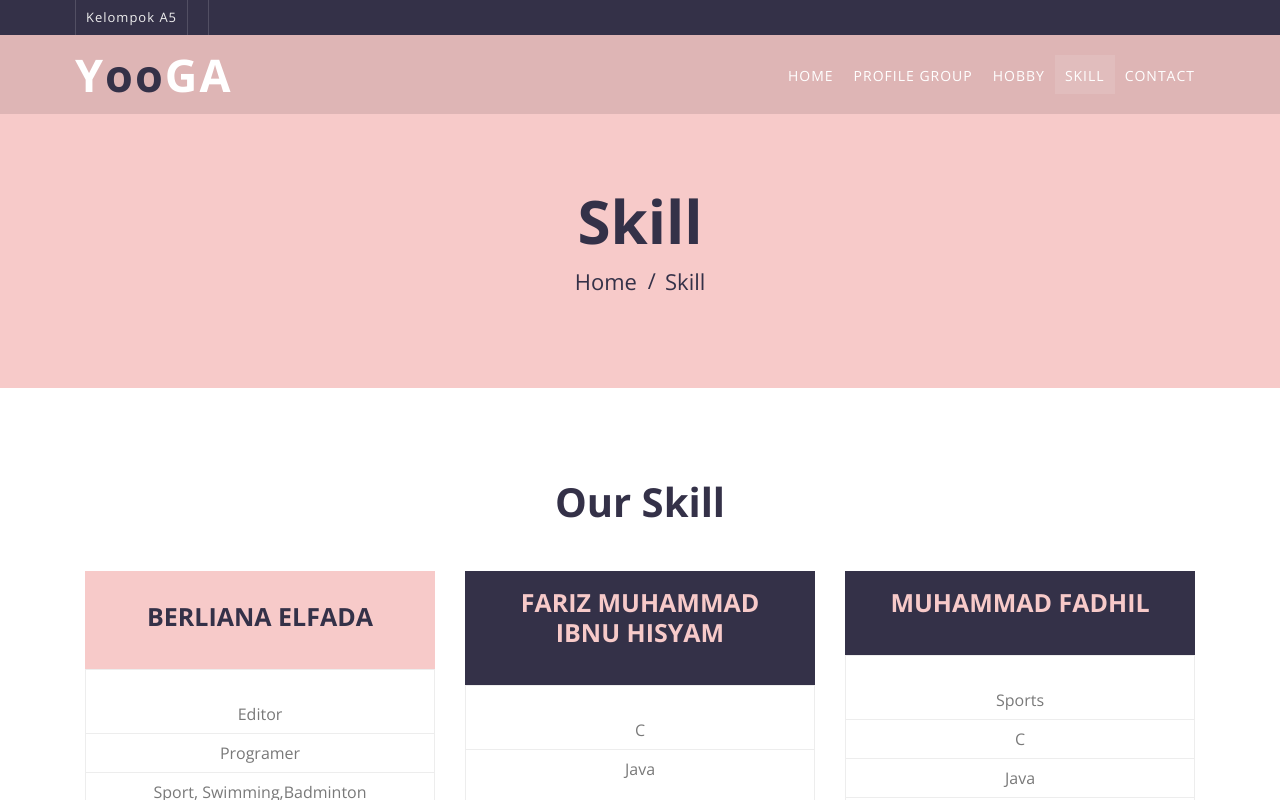
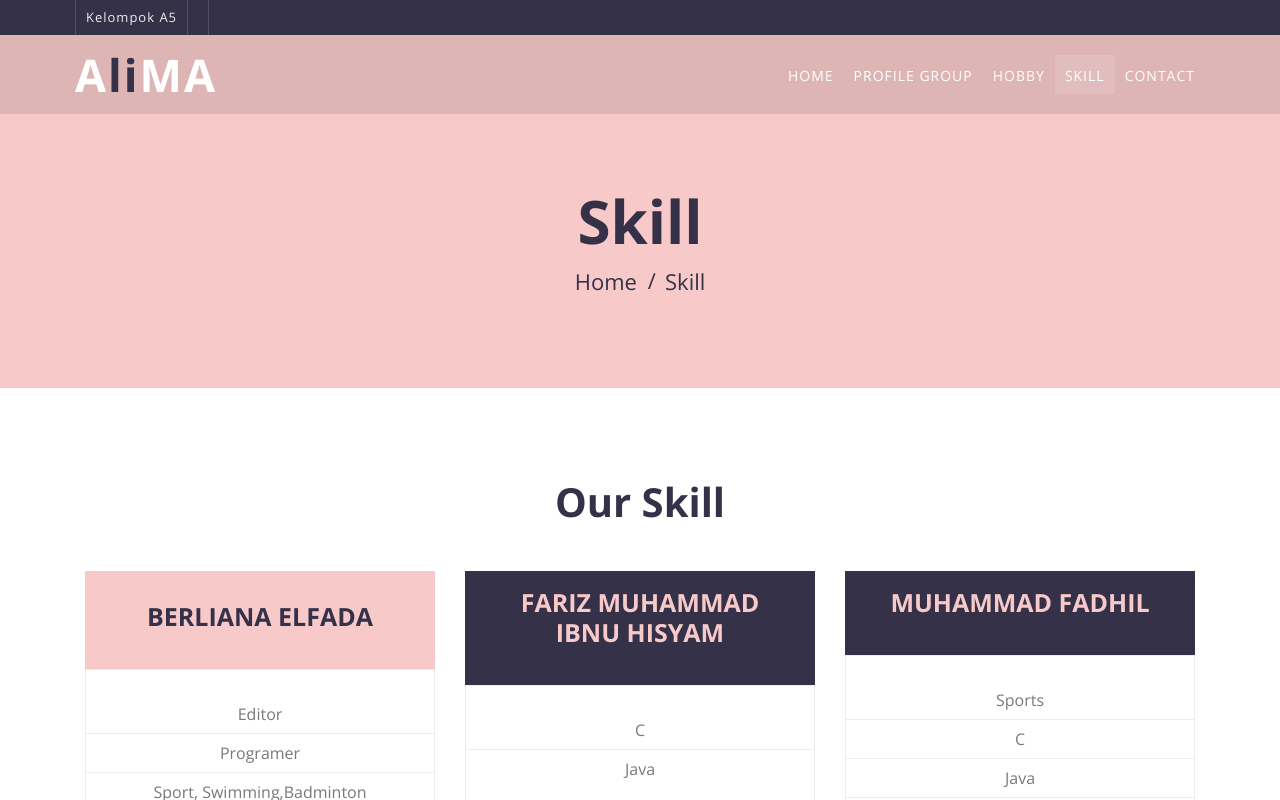
Before and after one commit to salmaep/webA5.github.io, a plain HTML site: page price.html in a window 1280 px wide. Shown: the top 800 px of the page. Drawn offline with nearby package versions, Linux system fonts and the light colour scheme.

Commit message:
update navbar

```diff
--- a/price.html
+++ b/price.html
@@ -53,7 +53,7 @@
         <!-- Nav Bar Start -->
         <div class="navbar navbar-expand-lg bg-dark navbar-dark">
             <div class="container-fluid">
-                <a href="index.html" class="navbar-brand">Y<span>oo</span>ga</a>
+                <a href="index.html" class="navbar-brand">A<span>li</span>ma</a>
                 <button type="button" class="navbar-toggler" data-toggle="collapse" data-target="#navbarCollapse">
                     <span class="navbar-toggler-icon"></span>
                 </button>
```
